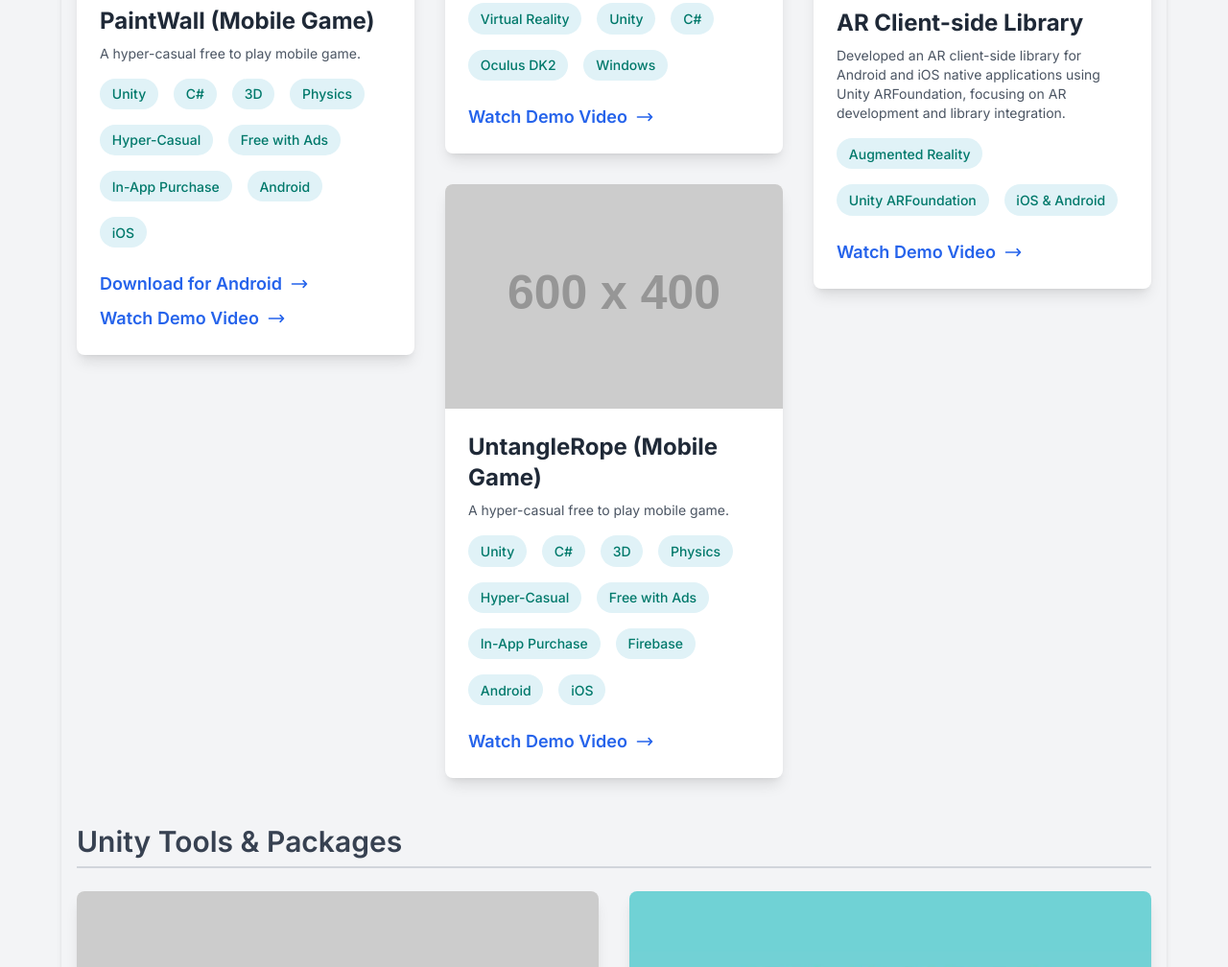
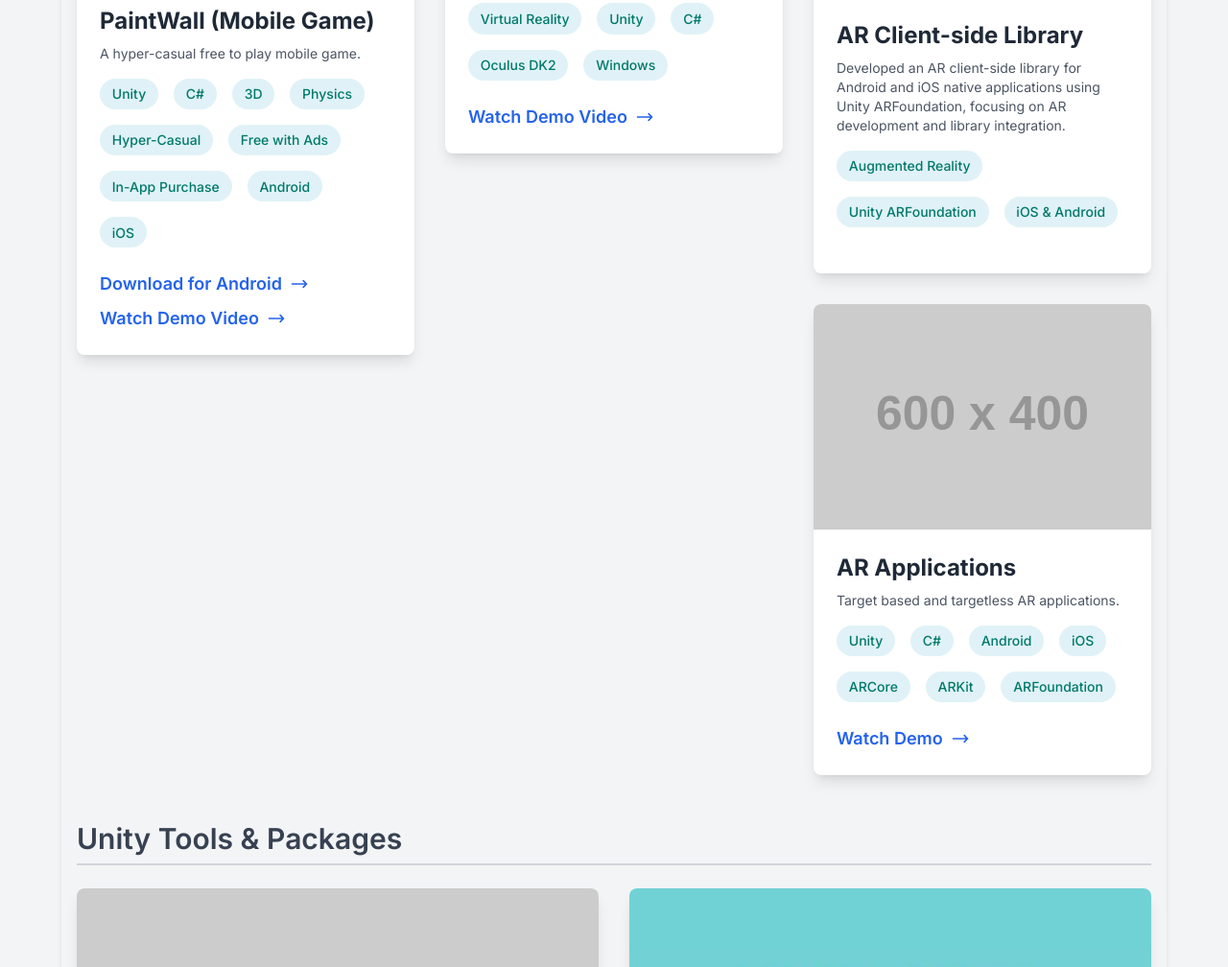
Before and after one commit to AbolfazlHo/portfolio, a plain HTML site: page index.html in a window 1280 px wide. Shown: the part 3397-4405 px from the top of the page at 96% size. Drawn offline with nearby package versions, Linux system fonts and the light colour scheme; placeholder pictures from the web are drawn by us.

Commit message:
AR Applications added

```diff
--- a/index.html
+++ b/index.html
@@ -292,8 +292,8 @@
 
 
 
+                    <!--
 
-                    <!-- Project Card: Game Development (Badbadak Haft Aseman) -->
                     <div class="bg-white rounded-lg shadow-lg overflow-hidden transform hover:scale-105 transition duration-300 project-card break-inside-avoid">
                         <img src="https://placehold.co/600x400/EF4444/FFFFFF?text=Games+%26+Tools" alt="Game Development Thumbnail" class="w-full object-cover">
                         <div class="p-6">
@@ -316,6 +316,13 @@
                         </div>
                     </div>
 
+                    -->
+
+
+
+
+
+
                     <!-- Project Card: AR Client-side Library (Novin.dev) -->
                     <div class="bg-white rounded-lg shadow-lg overflow-hidden transform hover:scale-105 transition duration-300 project-card break-inside-avoid">
                         <img src="https://placehold.co/600x400/4F46E5/FFFFFF?text=AR+Library" alt="AR Client-side Library Thumbnail" class="w-full object-cover">
@@ -327,15 +334,45 @@
                                 <span class="skill-badge">Unity ARFoundation</span>
                                 <span class="skill-badge">iOS & Android</span>
                             </div>
-                            <a href="https://youtu.be/EpHJfo9s_ZA" target="_blank" rel="noopener noreferrer" class="text-blue-600 hover:text-blue-800 font-semibold text-lg flex items-center group">
-                                Watch Demo Video
+                            </a>
+                        </div>
+                    </div>
+
+
+
+
+
+                    <!-- Project Card: AR Applications -->
+                    <div class="bg-white rounded-lg shadow-lg overflow-hidden transform hover:scale-105 transition duration-300 project-card break-inside-avoid">
+                        <img src="https://placehold.co/600x400/EF4444/FFFFFF?text=AR+Applications" alt="AR Applications" class="w-full object-cover">
+                        <div class="p-6">
+                            <h3 class="text-2xl font-bold text-gray-800 mb-2">AR Applications</h3>
+                            <p class="text-gray-600 text-sm mb-4">Target based and targetless AR applications.</p>
+                            <div class="flex flex-wrap gap-2 mb-4">
+                                <span class="skill-badge">Unity</span>
+                                <span class="skill-badge">C#</span>
+                                <span class="skill-badge">Android</span>
+                                <span class="skill-badge">iOS</span>
+                                <span class="skill-badge">ARCore</span>
+                                <span class="skill-badge">ARKit</span>
+                                <span class="skill-badge">ARFoundation</span>
+                            </div>
+                            <a href="https://www.youtube.com/playlist?list=PLZEYEY0ZFuQSdlQRhoM8NDlD94_946F0g" target="_blank" rel="noopener noreferrer" class="text-blue-600 hover:text-blue-800 font-semibold text-lg flex items-center group">
+                                Watch Demo
                                 <svg class="ml-2 w-5 h-5 transition-transform group-hover:translate-x-1" fill="none" stroke="currentColor" viewBox="0 0 24 24" xmlns="http://www.w3.org/2000/svg"><path stroke-linecap="round" stroke-linejoin="round" stroke-width="2" d="M17 8l4 4m0 0l-4 4m4-4H3"></path></svg>
                             </a>
                         </div>
                     </div>
 
+
+
+
+
                 </div>
             </div>
+
+
+
 
             <!-- Project Category: Unity Tools & Packages -->
             <div class="mb-12">
```
